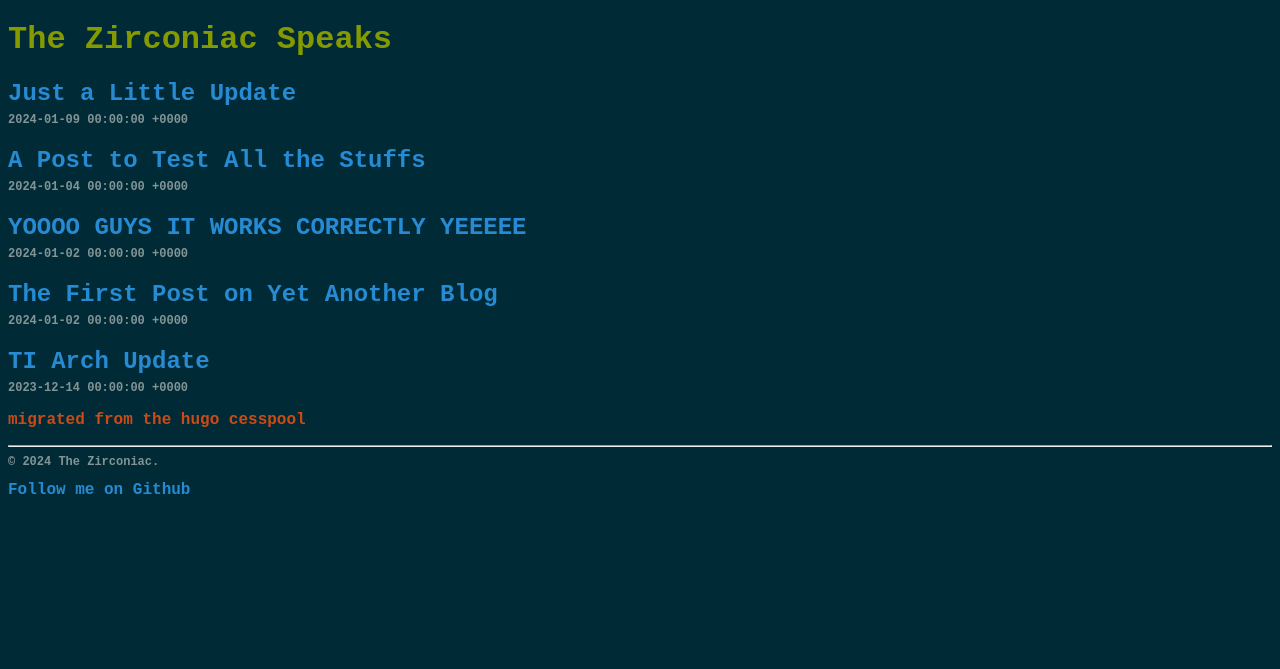
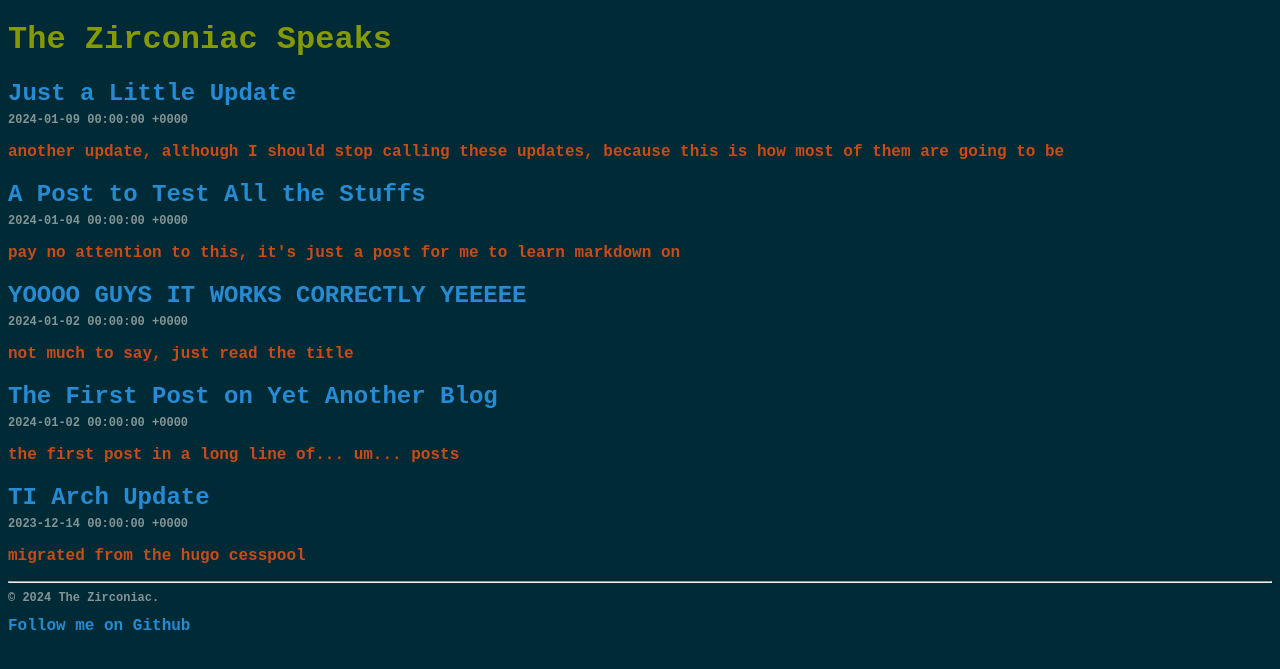
Before and after one commit to ZirconiaCubed3v2/ZirconiaCubed3v2.github.io, a Jekyll site: the page built from index.html, in a window 1280 px wide. Shown: the top 669 px of the page. Built offline with Jekyll 4.4.1, drawn with Linux system fonts in a browser that asks for light colours; some web fonts are replaced; the list of posts is cut into pages by our own code.

Commit message:
added descriptions to all the posts

```diff
--- a/_posts/2024-01-02-the-first-post-on-yet-another-blog.md
+++ b/_posts/2024-01-02-the-first-post-on-yet-another-blog.md
@@ -1,5 +1,6 @@
 ---
 title: "The First Post on Yet Another Blog"
 date: 2024-01-02
+description: "the first post in a long line of... um... posts"
 ---
 Man are there a lot of blog websites of mine now. Don't worry though, when I finally find one I like that works the way I want it to, I'll either delete or archive the other sites.
--- a/_posts/2024-01-02-yooo-it-actually-works-and-isnt-weird.md
+++ b/_posts/2024-01-02-yooo-it-actually-works-and-isnt-weird.md
@@ -1,5 +1,6 @@
 ---
 title: "YOOOO GUYS IT WORKS CORRECTLY YEEEEE"
 date: 2024-01-02
+description: "not much to say, just read the title"
 ---
 No way my friend, it actually works and doesn't look too much like shit. I am still gonna change the theme though, there's gotta be a dark mode for this.
--- a/_posts/2024-01-04-a-post-to-test-all-the-stuffs.md
+++ b/_posts/2024-01-04-a-post-to-test-all-the-stuffs.md
@@ -1,6 +1,7 @@
 ---
 title: "A Post to Test All the Stuffs"
 date: 2024-01-04
+description: "pay no attention to this, it's just a post for me to learn markdown on"
 ---
 This is just a post I'm gonna use to occasionally test things out with markdown, because I've never _really_ used markdown before.
 For example, the italics I just wrote were written using  `ctrl+I` rather than the underscores markdown uses.
--- a/_posts/2024-01-09-another-little-update.md
+++ b/_posts/2024-01-09-another-little-update.md
@@ -1,6 +1,7 @@
 ---
 title: "Just a Little Update"
 date: 2024-01-09
+description: "another update, although I should stop calling these updates, because this is how most of them are going to be"
 ---
 I have to remember to do these blog posts, because if I don't it will just be another dead project, and that's the last thing I need for anyone to see: my lack of commitment. Anyway, here's another little update for you to (hopefully) read:
 <br>
```
